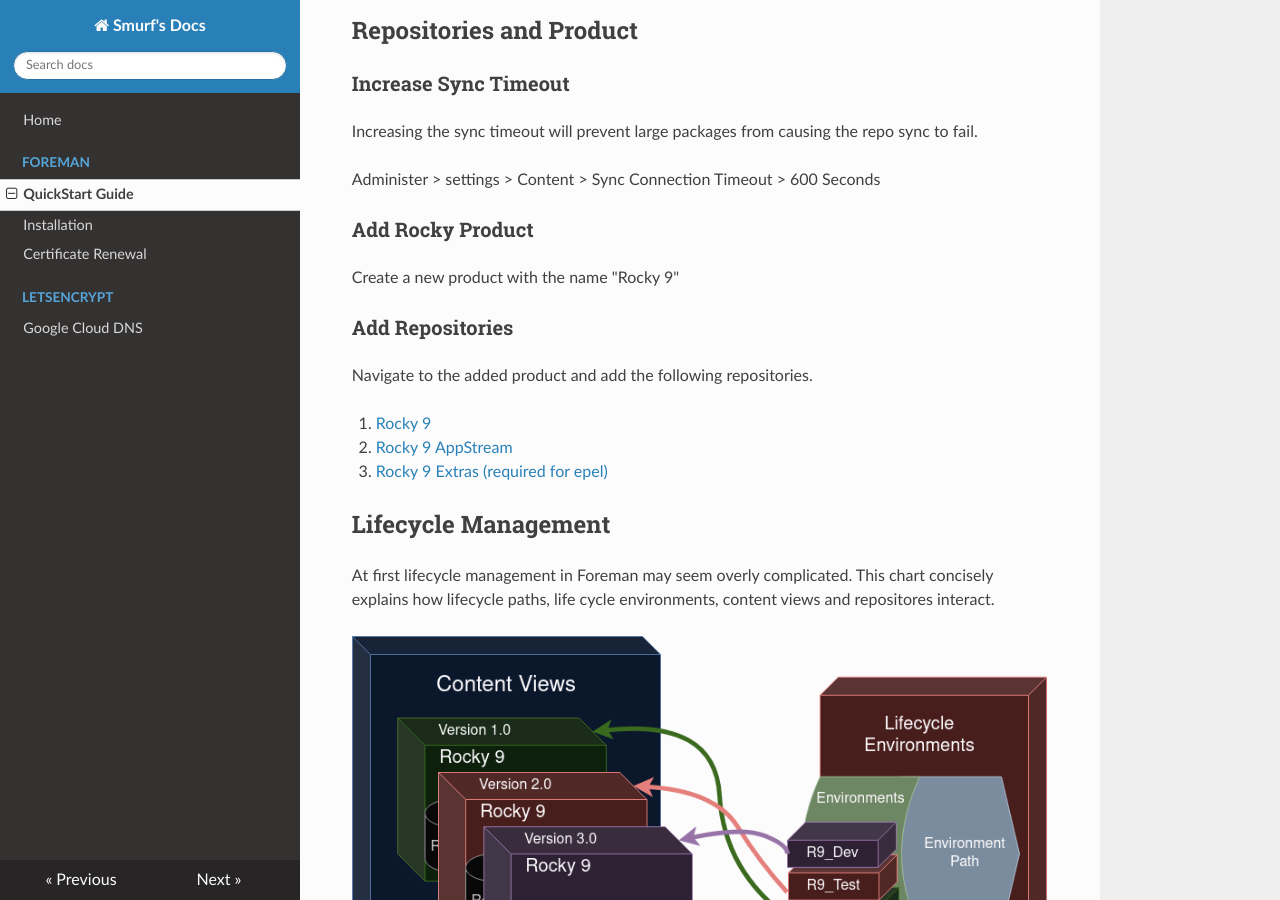
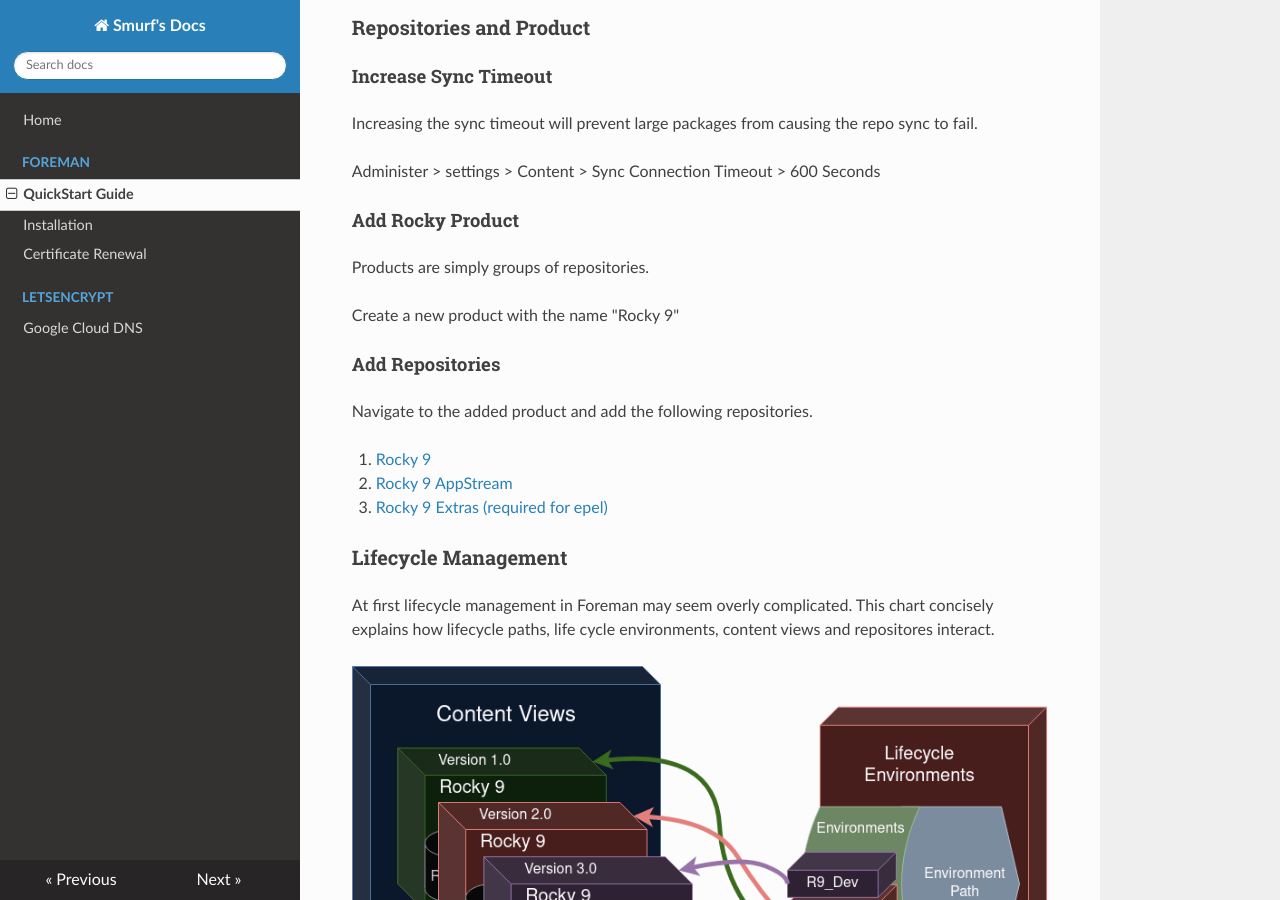
Before and after one commit to Smurf/smurf-docs, an MkDocs documentation site: the page built from docs/foreman/quickstart.md, in a window 1280 px wide and 900 px high, scrolled down 956 px. Built offline with MkDocs 1.6.1, drawn with Linux system fonts in a browser that asks for light colours; nearby versions of some CDN libraries.

```diff
--- a/docs/foreman/quickstart.md
+++ b/docs/foreman/quickstart.md
@@ -33,19 +33,21 @@ setfacl -R -m u:foreman-proxy:rx "$CERT_PATH/../.."
 
 ## Configure Repositories and Lifecycles
 
-## Repositories and Product
+### Repositories and Product
 
-### Increase Sync Timeout
+#### Increase Sync Timeout
 
 Increasing the sync timeout will prevent large packages from causing the repo sync to fail.
 
 Administer > settings > Content > Sync Connection Timeout > 600 Seconds
 
-### Add Rocky Product
+#### Add Rocky Product
+
+Products are simply groups of repositories.
 
 Create a new product with the name "Rocky 9"
 
-### Add Repositories
+#### Add Repositories
 
 Navigate to the added product and add the following repositories.
 
@@ -54,13 +56,13 @@ Navigate to the added product and add the following repositories.
 2. [Rocky 9 Extras (required for epel)](repos/rocky9-appstream.md)
 
 
-## Lifecycle Management
+### Lifecycle Management
 
 At first lifecycle management in Foreman may seem overly complicated. This chart concisely explains how lifecycle paths, life cycle environments, content views and repositores interact.
 
 ![lifecycle chart](img/foreman-lifecycle-dark-trans.png)
 
-### Add Lifecycle Environments
+#### Add Lifecycle Environments
 
 Lifecycle environments are key to managing pinned versions of packages in Foreman. Lifecycle environments are assigned to content views.
 
@@ -69,7 +71,7 @@ Lifecycle environments are key to managing pinned versions of packages in Forema
 3. Add New Environment named `R9_Test` with the parent of `R9_Dev`
 4. Add New Environment named `R9_Prod` with the parent of `R9_Test`
 
-### Add Content Views
+#### Add Content Views
 
 Content views are **snapshots** of sets of repositories.
 
```
Also changed, not shown: docs/foreman/install.md (+2 -13 lines), 2 other files.
